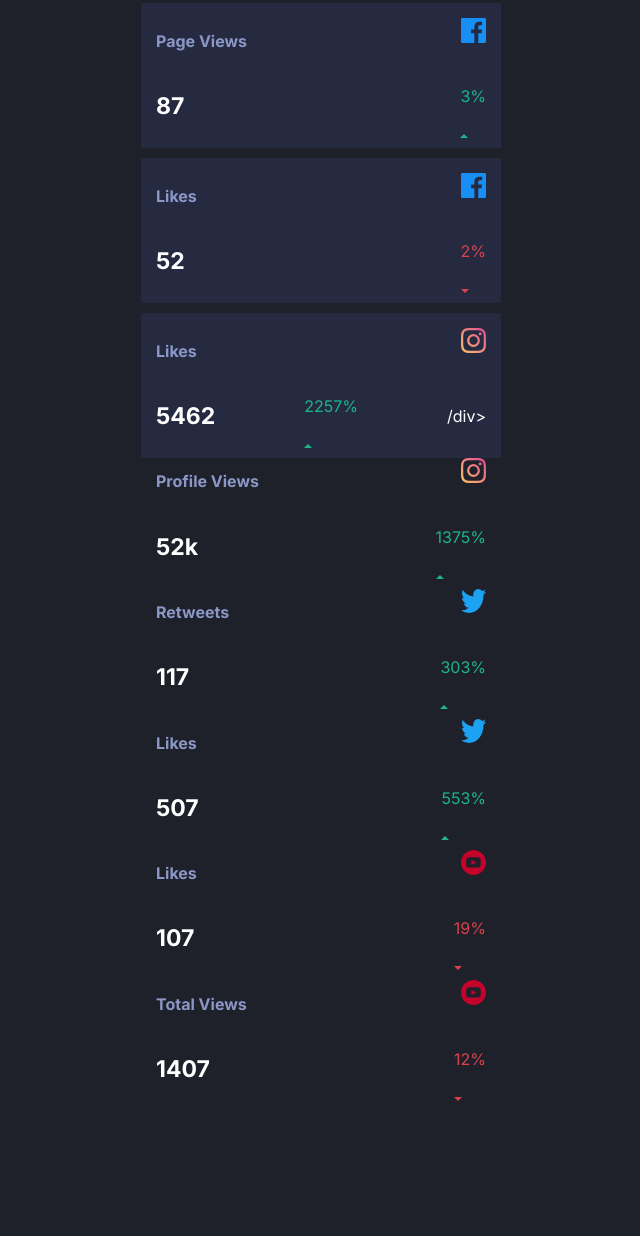
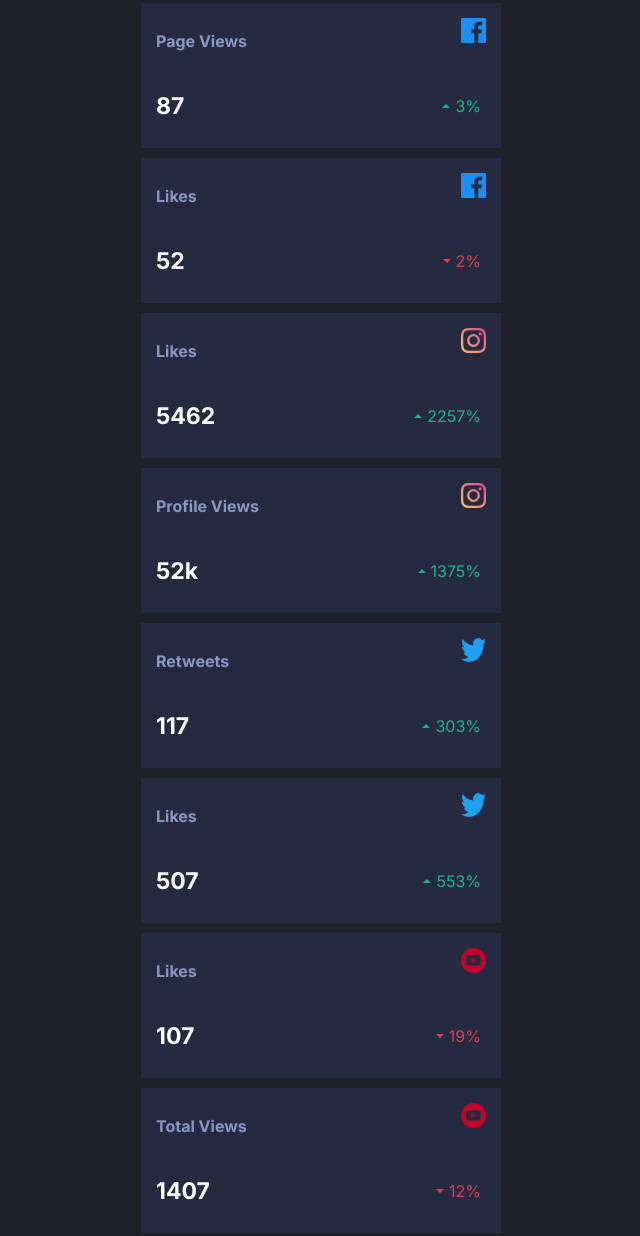
Before and after one commit to Avantiermv/social-media-dashboard-challenge, a plain HTML site: page index.html in a window 1280 px wide. Shown: the part 1561-2797 px from the top of the page, without its empty margins (319-959 px from the left). Before the commit the page ends 2667 px from the top, so only its background shows below. Drawn offline with Linux system fonts and the light colour scheme.

Commit message:
Update the HTML and CSS.
Here this update I addicted more divs and changed some parameters in CSS.

```diff
--- a/index.html
+++ b/index.html
@@ -56,75 +56,72 @@
           <div class="divimg"> <h2 class="h2sc2">Page Views</h2> <img src="images/icon-facebook.svg" alt=""></div>
 
           <div class="divs2"> <h3>87</h3>
-            <div class="divarrow">
-              <p class="upgreen">3%</p> <img src="images/icon-up.svg" alt="">
-            </div> </div>
+            <div class="divarrow"><img src="images/icon-up.svg" alt=""> <p class="upgreen">3%</p></div>
+          </div>
+
         </div>
 
         <div>
           <div class="divimg"> <h2 class="h2sc2">Likes</h2>  <img src="images/icon-facebook.svg" alt=""></div>
 
           <div class="divs2"> <h3>52</h3>
-            <div class="divarrow">
-              <p class="reddown">2%</p> <img src="images/icon-down.svg" alt="">
-            </div> </div>
+            <div class="divarrow"><img src="images/icon-down.svg" alt=""> <p class="reddown">2%</p></div>
+          </div>
+
         </div>
 
         <div>
-          <div class="divimg"> <h2 class="h2sc2">Likes</h2> <img src="images/icon-instagram.svg" alt=""></div>
+          <div class="divimg"> <h2 class="h2sc2">Likes</h2> <img src="images/icon-instagram.svg" alt="">
+          </div>
 
-          <div class="divs2"> <h3>5462</h3>
-            <div class="divarrow">
-              <p class="upgreen">2257%</p> <img src="images/icon-up.svg" alt="">
-            </div>/div>
+            <div class="divs2"> <h3>5462</h3>
+              <div class="divarrow"><img src="images/icon-up.svg" alt=""> <p class="upgreen">2257%</p></div>
+            </div>
         </div>
 
         <div>
           <div class="divimg"> <h2 class="h2sc2">Profile Views</h2> <img src="images/icon-instagram.svg" alt=""></div>
 
           <div class="divs2"> <h3>52k</h3>
-            <div class="divarrow">
-              <p class="upgreen">1375%</p> <img src="images/icon-up.svg" alt="">
-            </div>
-        </div>
+            <div class="divarrow"><img src="images/icon-up.svg" alt=""> <p class="upgreen">1375%</p></div>
+          </div>
+
         </div>
 
         <div>
           <div class="divimg"> <h2 class="h2sc2">Retweets</h2> <img src="images/icon-twitter.svg" alt=""></div>
 
           <div class="divs2"> <h3>117</h3>
-            <div class="divarrow">
-             <p class="upgreen">303%</p> <img src="images/icon-up.svg" alt="">
-            </div>
+            <div class="divarrow"><img src="images/icon-up.svg" alt=""> <p class="upgreen">303%</p></div>
           </div>
+
         </div>
 
         <div>
           <div class="divimg"> <h2 class="h2sc2">Likes</h2> <img src="images/icon-twitter.svg" alt=""></div>
 
           <div class="divs2"> <h3>507</h3>
-            <div class="divarrow">
-              <p class="upgreen">553%</p> <img src="images/icon-up.svg" alt="">
-            </div>
+            <div class="divarrow"><img src="images/icon-up.svg" alt=""><p class="upgreen">553%</p></div>
           </div>
+
         </div>
 
         <div>
           <div class="divimg"> <h2 class="h2sc2">Likes</h2> <img src="images/icon-youtube.svg" alt=""> </div>
 
           <div class="divs2"> <h3>107</h3>
-            <div class="divarrow">
-              <p class="reddown">19%</p> <img src="images/icon-down.svg" alt="">
-            </div>
+            <div class="divarrow"><img src="images/icon-down.svg" alt=""><p class="reddown">19%</p></div>
           </div>
+
         </div>
 
         <div>
           <div class="divimg"> <h2 class="h2sc2">Total Views</h2>  <img src="images/icon-youtube.svg" alt=""></div>
 
           <div class="divs2"> <h3>1407</h3>
-            <div class="divarrow"> <p class="reddown">12%</p> <img src="images/icon-down.svg" alt=""></div>
+            <div class="divarrow"> <img src="images/icon-down.svg" alt=""><p class="reddown">12%</p></div>
           </div>
+
         </div>
 
       </section>
--- a/style.css
+++ b/style.css
@@ -156,3 +156,14 @@ button{
     font-size: 23px;
     color: var(--WhiteText)
 }
+
+.divarrow{
+    display: flex;
+    justify-content: space-between;
+    align-items: center;
+    margin: 5px;
+}
+
+.divarrow > img{
+    margin-right: 5px;
+}
```
